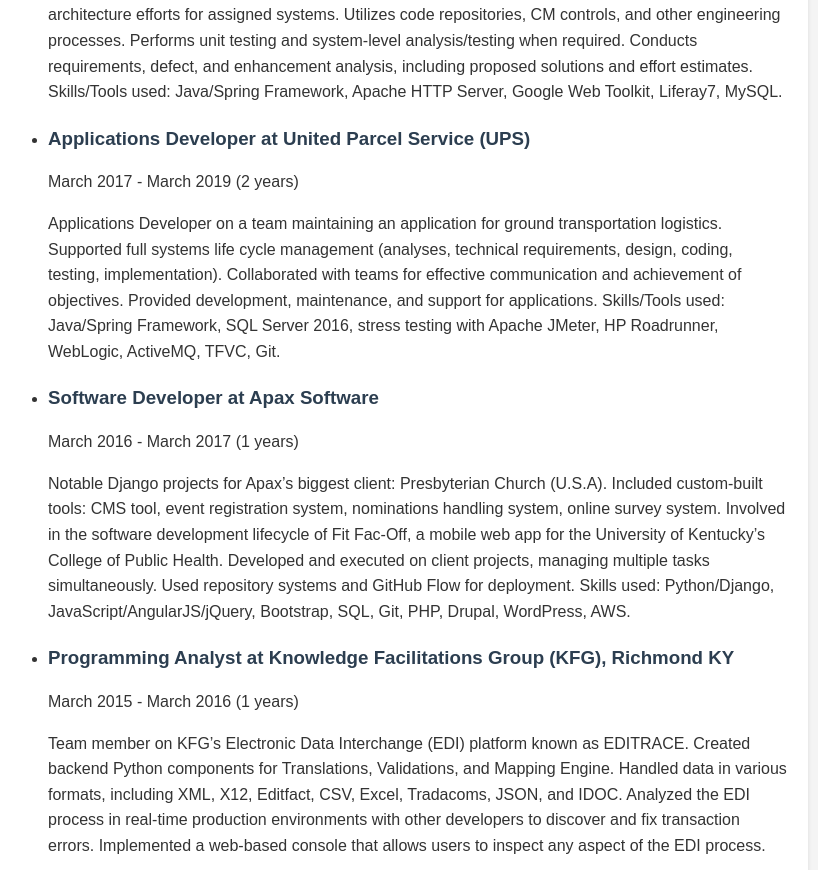
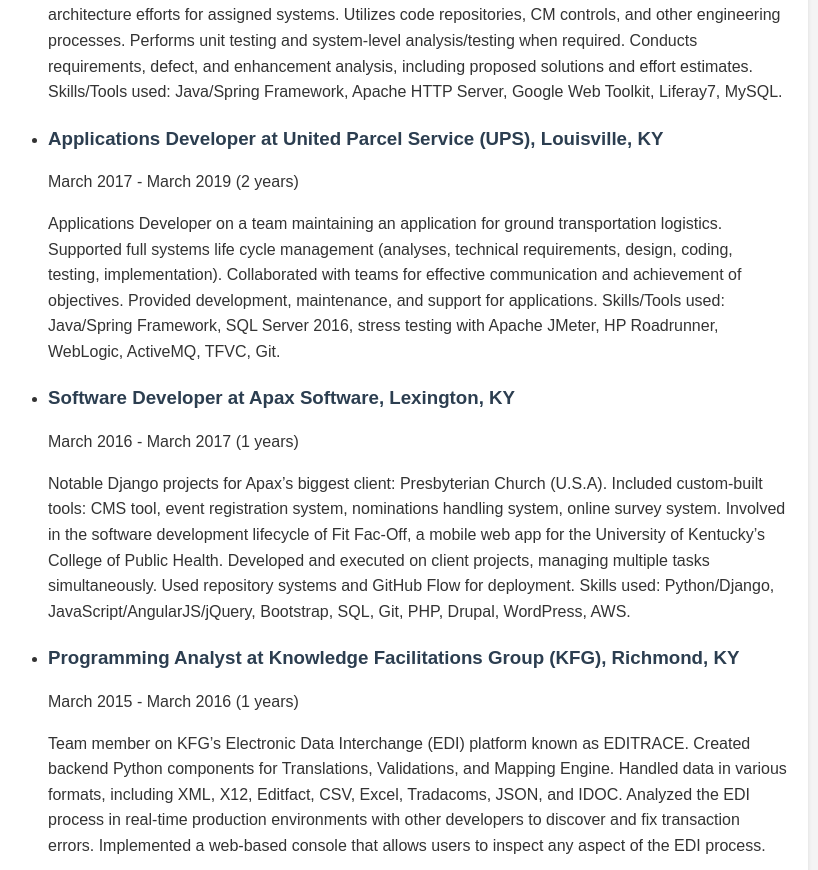
Before and after one commit to msmith1392/msmith1392.github.io, a React (Create React App) app: page /work-experience in a window 1280 px wide. Shown: the part 520-1390 px from the top of the page, without its empty margins (252-1070 px from the left). Built offline with nearby package versions, Linux system fonts and the light colour scheme.

Commit message:
Add company location to work experience entries

```diff
--- a/src/components/WorkExperience.js
+++ b/src/components/WorkExperience.js
@@ -5,6 +5,7 @@
     {
       jobTitle: "Mid-level Software Developer",
       company: "4 Arrows Consulting Inc.",
+      companyLocation: "Somerset, KY",
       startDate: "March 2019",
       endDate: "Present",
       description:
@@ -19,6 +20,7 @@
     {
         jobTitle: "Applications Developer",
         company: "United Parcel Service (UPS)",
+        companyLocation: "Louisville, KY",
         startDate: "March 2017",
         endDate: "March 2019",
         description:
@@ -31,6 +33,7 @@
     {
         jobTitle: "Software Developer",
         company: "Apax Software",
+        companyLocation: "Lexington, KY",
         startDate: "March 2016",
         endDate: "March 2017",
         description:
@@ -43,7 +46,8 @@
     },
     {
         jobTitle: "Programming Analyst",
-        company: "Knowledge Facilitations Group (KFG), Richmond KY",
+        company: "Knowledge Facilitations Group (KFG)",
+        companyLocation: "Richmond, KY",
         startDate: "March 2015",
         endDate: "March 2016",
         description:
@@ -53,8 +57,7 @@
             "Analyzed the EDI process in real-time production environments with other developers to discover and fix transaction errors. " +
             "Implemented a web-based console that allows users to inspect any aspect of the EDI process."
     }
-]
-;
+  ];
 
   const calculateDuration = (start, end) => {
     const startYear = parseInt(start.split(" ")[1]);
@@ -68,7 +71,7 @@
       <ul>
         {experiences.map((experience, index) => (
           <li key={index}>
-          <h3>{experience.jobTitle} at {experience.company}</h3>
+            <h3>{experience.jobTitle} at {experience.company}, {experience.companyLocation}</h3>
             <p>{experience.startDate} - {experience.endDate} ({calculateDuration(experience.startDate, experience.endDate)} years)</p>
             <p>{experience.description}</p>
           </li>
```
Lines whose indentation alone changed are shown as unchanged.
